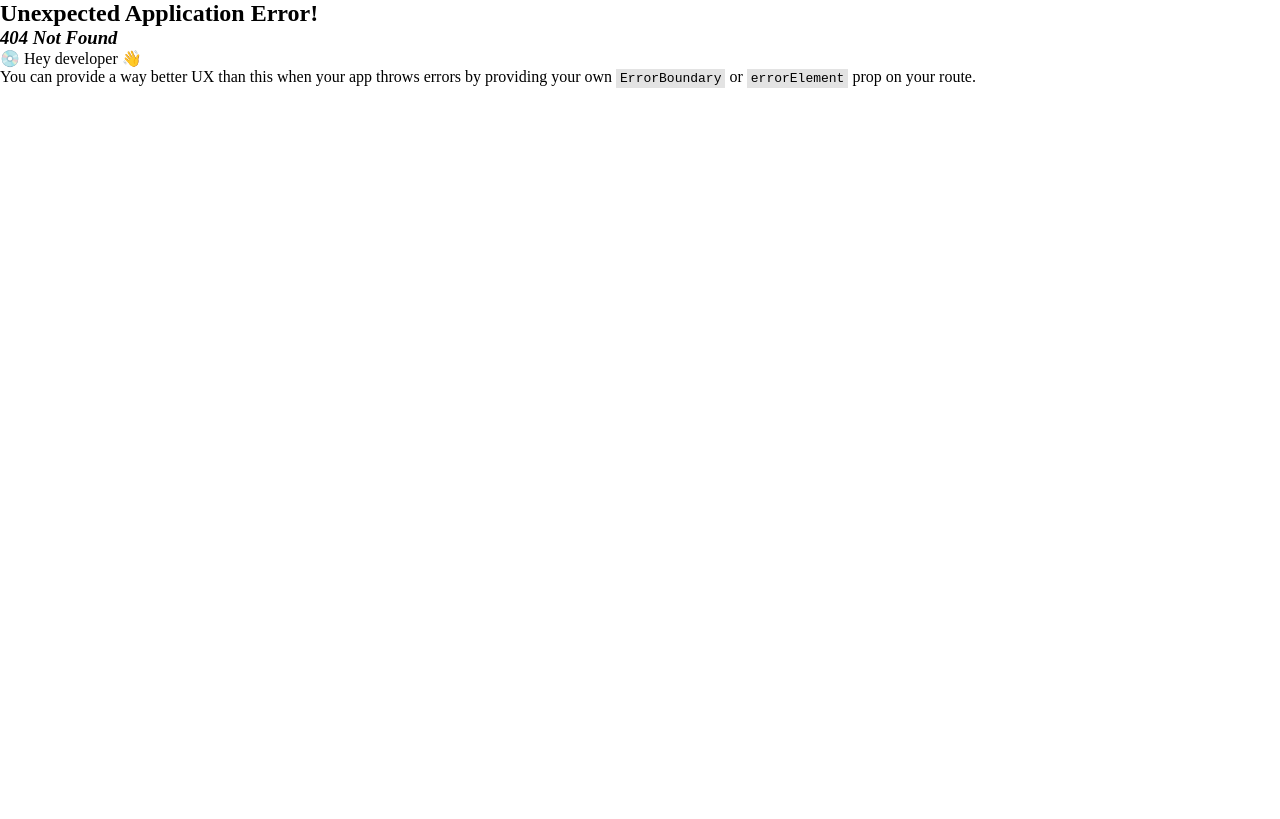
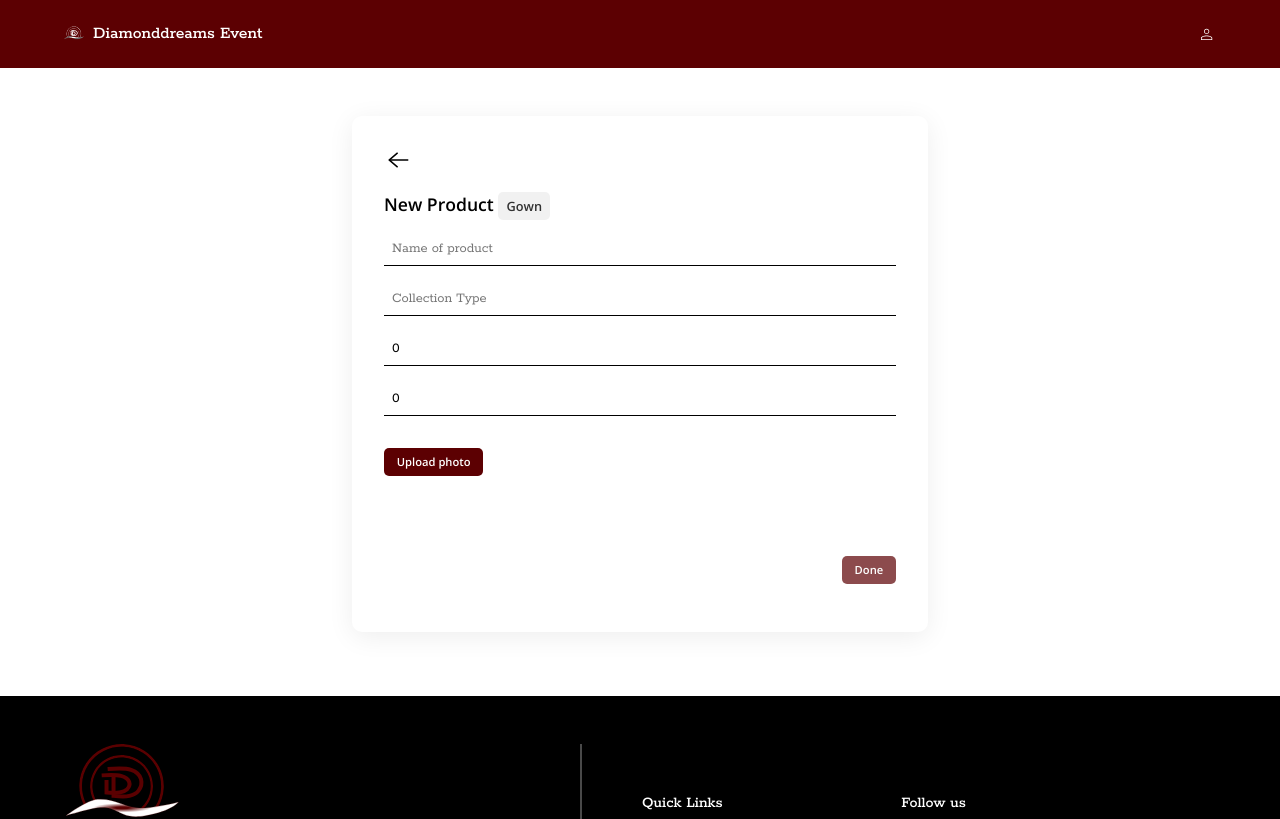
Before and after one commit to tosxin-456/diamond-dreams, a React (Vite) app: page /Admin/New-Product in a window 1280 px wide. Before the commit this address had no page. Shown: the top 819 px of the page. Built offline with nearby package versions, Linux system fonts and the light colour scheme.

Commit message:
Add new gown section

```diff
--- a/src/App.jsx
+++ b/src/App.jsx
@@ -18,6 +18,7 @@ import Dashboard from './pages/admin/Dashbpard';
 import DeliveredOrders from './pages/admin/DelOrders';
 import GownCollection from './pages/admin/Gowns';
 import Login from './pages/admin/Login';
+import NewProduct from './pages/admin/NewProd';
 import PendingEnrolls from './pages/admin/Pend';
 import PendingOrders from './pages/admin/PendOrdes';
 import BlogWrap from './pages/blog/Blog';
@@ -55,6 +56,7 @@ const router = createBrowserRouter(
           <Route path='Pending-orders' element={<PendingOrders/>} />
           <Route path='Delivered' element={<DeliveredOrders/>} />
         </Route>
+        <Route path='New-Product' element={<NewProduct/>} />
       </Route>
     </Route>
   )
--- a/src/index.css
+++ b/src/index.css
@@ -1333,6 +1333,85 @@ section.pendenroll button {
   cursor: not-allowed;
 }
 
+/* New Product */
+.NewProd {
+  display: flex;
+  flex-direction: column;
+}
+
+.NewProd h2 {
+  margin-block: 1rem;
+  font-size: 1.1rem;
+  font-weight: 600;
+  font-family: var(--opensans);
+}
+
+.NewProd h2 span {
+  opacity: 0.8;
+  padding: 0.3rem .5rem;
+  border-radius: 5px;
+  font-size: 0.8rem;
+  background-color: #EEEEEE;
+}
+
+.NewProd form {
+  display: flex;
+  flex-direction: column;
+}
+
+.NewProd form input {
+  margin-block-end: 1rem;
+  border: none;
+  padding: .5rem;
+  font-size: 0.9rem;
+  font-family: var(--rokkitt);
+  border-bottom: 1px solid black;
+}
+
+.NewProd label {
+  align-self: flex-start;
+  font-weight: 600;
+  font-family: var(--opensans);
+  padding: .4rem .8rem;
+  border-radius: 5px;
+  color: var(--white);
+  font-size: 0.7rem;
+  border: none;
+  background: var(--navbar-bg);
+  margin-block: 1rem;
+  cursor: pointer;
+}
+
+.NewProd input[type='file'] {
+  display: none;
+}
+
+.NewProd button img {
+  width: 20px;
+}
+
+.NewProd button {
+  align-self: flex-start;
+  font-weight: 600;
+  font-family: var(--opensans);
+  padding: .4rem .8rem;
+  border-radius: 5px;
+  color: var(--white);
+  font-size: 0.7rem;
+  border: none;
+  background: var(--navbar-bg);
+  margin-block: 1rem;
+  display: flex;
+  gap: 0.3rem;
+  align-items: center;
+}
+
+.NewProd button.lastBtn {
+  opacity: 0.7;
+  margin-block-start: 4rem;
+  align-self: flex-end;
+}
+
 /* DEsktop Styles */
 @media(min-width: 768px) {
   header.homeHeader {
@@ -1759,6 +1838,15 @@ section.pendenroll button {
   border-radius: 5px;
   padding-block: 4rem;
   }
+
+  .NewProd {
+    width: 50%;
+    border-radius: 10px;
+    box-shadow: 0px 5px 27px 0px #00000012;
+    padding: 2rem;
+    margin-inline: auto;
+    margin-block: 1rem 2rem;
+  }
 }
 
 #errorMessage{
--- a/src/layout/ProductWrap.jsx
+++ b/src/layout/ProductWrap.jsx
@@ -44,7 +44,7 @@ const ProductWrapper = () => {
       <img src={back} alt="Back" onClick={()=> history('Dashboard')} />
       <nav className="btmNav">
         <h1>All products</h1>
-        {location.pathname.includes('Gown') &&<button><img src={plusIcon} alt="Plus" /> New gown</button>}
+        {location.pathname.includes('Gown') &&<button onClick={()=> history('New-product')}><img src={plusIcon} alt="Plus" /> New gown</button>}
         {location.pathname.includes('Accessory') &&<button><img src={plusIcon} alt="Plus" /> New accessory</button>}
         {location.pathname.includes('Bouquet') &&<button><img src={plusIcon} alt="Plus" /> New bouquet</button>}
       </nav>
--- /dev/null
+++ b/src/pages/admin/NewProd.jsx
@@ -0,0 +1,99 @@
+import { useEffect } from 'react';
+import { useState } from 'react';
+import { useNavigate } from 'react-router-dom';
+import back from '../../assets/icons/back-arrow.svg'
+import tickIcon from '../../assets/icons/tick.svg'
+
+const NewProduct = () => {
+  const history = useNavigate();
+  // ENDPOINTS
+  const [name, setName] = useState('');
+  const [collectionType, setCollectionType] = useState('');
+  const [quantity, setQuantity] = useState(0);
+  const [price, setPrice] = useState(0);
+  const [picture, setPicture] = useState(null);
+
+  const [errorMssg, setErrMssg] = useState('');
+  const [selectedImage, setSelectedImage] = useState(false);
+  const handleImgChange = (e) => setPicture(e.target.files[0])
+
+  useEffect(() => {
+      if (picture) {
+        setSelectedImage(true)
+      }
+      console.log(picture);
+    }, [picture])
+
+  const handleUpload = async() => {
+    try {
+      const formData = new FormData();
+      formData.append('image', picture )
+      const response = await fetch(`https://diamondreams.onrender.com/product`, {
+        method: 'POST',
+        body: JSON.stringify({
+          picture,
+          name, quantity, collectionType, price
+        }),
+      })
+      const data = await response.json();
+      if(response.ok){
+        console.log('Successfullll!!!');
+      }else{
+        console.log('Image upload failed',data);
+        setErrMssg(data)
+      }
+    } catch(err){
+      console.log('Error uploading image:', err);
+    }
+  }
+
+  return (
+    <div className='NewProd'>
+      <div className="">
+        <img src={back} alt="Back" onClick={()=> history('../Dashboard')} />
+        <h2>New Product   <span>Gown</span></h2>
+        <form action="">
+          <input
+            type="text"
+            placeholder='Name of product'
+            value={name}
+            onChange={(e)=>setName(e.target.value)}
+          />
+          <input
+            type="text"
+            placeholder='Collection Type'
+            value={collectionType}
+            onChange={(e)=>setCollectionType(e.target.value)}
+          />
+          <input
+            type="number"
+            placeholder='Quantity'
+            value={quantity}
+            onChange={(e)=>setQuantity(e.target.value)}
+          />
+          <input
+            type="number"
+            placeholder='Price'
+            value={price}
+            onChange={(e)=>setPrice(e.target.value)}
+          />
+          {!selectedImage && <label htmlFor="selFile" id="">
+            Upload photo
+          </label>}
+          {selectedImage && <button><img src={tickIcon} alt="Tick" /> Photo Attached!!!</button>}
+          <input
+            type="file"
+            accept="image/png,/image/jpeg,/image/jpg"
+            onChange={handleImgChange}
+            id="selFile"
+          />
+          <p id='errorMessage'>{errorMssg.message}</p>
+        </form>
+      </div>
+      {!selectedImage && <button disabled style={{cursor: 'not-allowed'}} className='lastBtn'>Done</button>}
+      {selectedImage && <button onClick={handleUpload} style={{opacity: '1'}} className='lastBtn'>Done</button>}
+    </div>
+  );
+}
+
+export default NewProduct;
```
Also changed, not shown: src/assets/icons/tick.svg (added).
